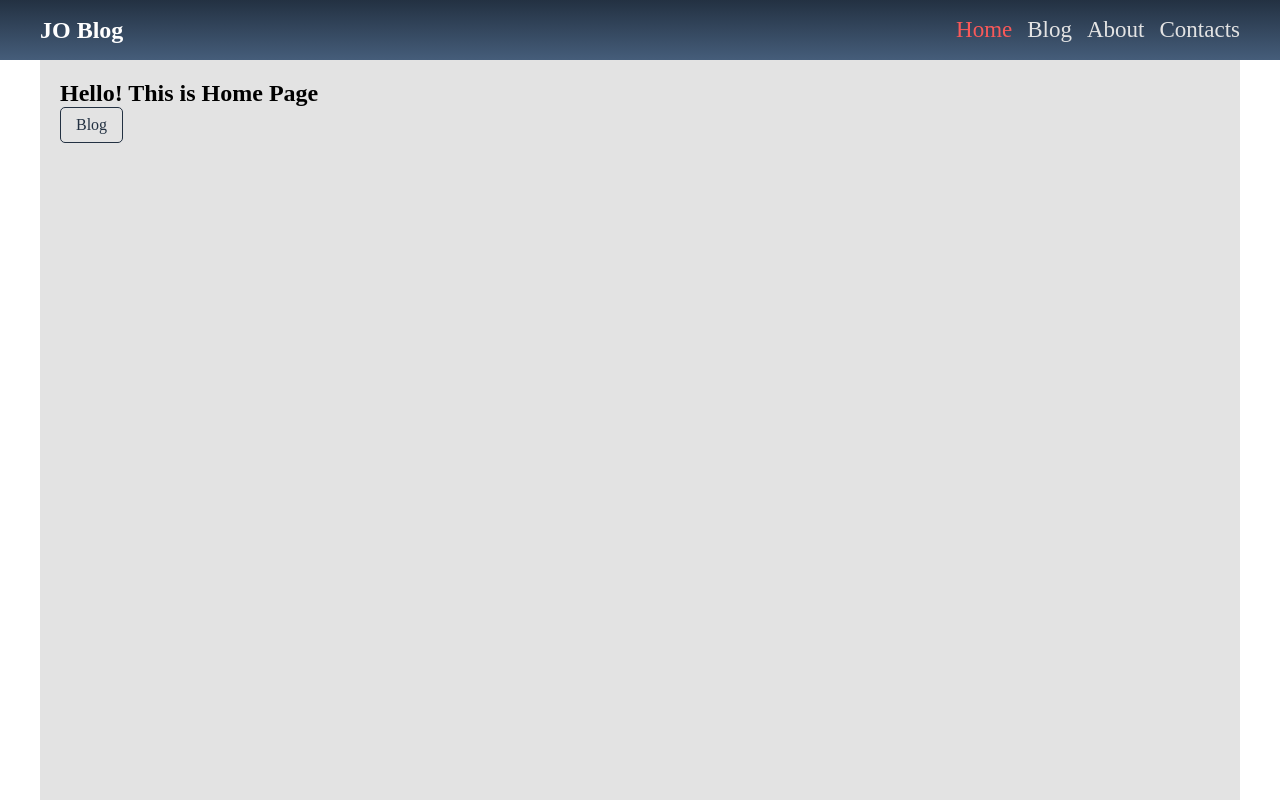
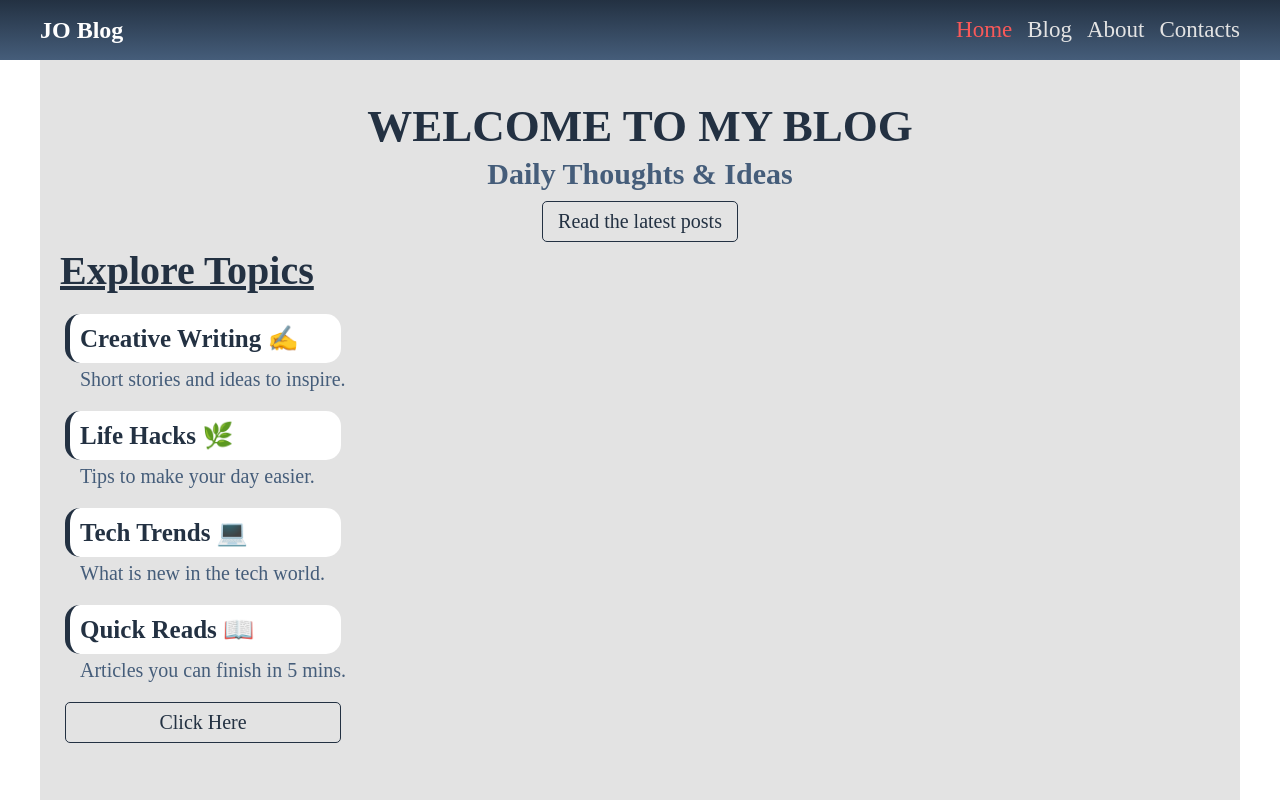
Before and after one commit to JoryAhmedd/JO-Blog22, a Next.js app: page / in a window 1280 px wide. Built offline with nearby package versions, Linux system fonts and the light colour scheme.

Commit message:
add information in the home page

```diff
--- /dev/null
+++ b/src/app/home/SectionOne.jsx
@@ -0,0 +1,11 @@
+import Button from "@/Components/Navbar/UiElements/Button";
+import classes from "./sections.module.css";
+export default function SectionOne() {
+    return (
+        <section className={classes['section']}>
+            <h1 className={classes['title']}>welcome to my blog</h1>
+            <h4 className={classes['description']}>Daily Thoughts & Ideas</h4>
+            <Button href='/blog' className={classes['button']} outline>Read the latest posts</Button>
+        </section>
+    )
+}
--- /dev/null
+++ b/src/app/home/SectionTwo.jsx
@@ -0,0 +1,30 @@
+import Button from "@/Components/Navbar/UiElements/Button";
+import classes from "./sections.module.css";
+export default function SectionTwo() {
+    return(
+        <section className={classes['section2']}>
+        <h2 className={classes['title2']}>Explore Topics</h2>
+        <div>
+            <h3 className={classes['h3']}>Creative Writing ✍️</h3>
+            <p className={classes['p']}>Short stories and ideas to inspire.</p>
+        </div>
+
+        <div>
+            <h3 className={classes['h3']}>Life Hacks 🌿</h3>
+            <p className={classes['p']}>Tips to make your day easier.</p>
+        </div>
+
+        <div>
+            <h3 className={classes['h3']}>Tech Trends 💻</h3>
+            <p className={classes['p']}>What is new in the tech world.</p>
+        </div>
+
+        <div>
+            <h3 className={classes['h3']}>Quick Reads 📖</h3>
+            <p className={classes['p']}>Articles you can finish in 5 mins.</p>
+        </div>
+
+        <Button href='/blog' className={classes['button']} outline>Click Here</Button>
+    </section>
+    )
+}
--- /dev/null
+++ b/src/app/home/sections.module.css
@@ -0,0 +1,54 @@
+.section {
+    display: flex;
+    justify-content: center;
+    align-items: center;
+    flex-direction: column;
+    gap: 5px;
+    margin-top: 20px;
+}
+
+.section2 {
+    display: flex;
+    justify-content: center;
+    flex-direction: column;
+    width: fit-content;
+    gap: 15px;
+}
+
+.title {
+    font-size: 45px;
+    text-transform: uppercase;
+    color: var(--color-one);
+}
+
+.title2 {
+    font-size: 40px;
+    color: var(--color-one);
+    text-decoration: underline;
+}
+
+.description {
+    font-size: 30px;
+    color: var(--color-two);
+}
+
+.button {
+    font-size: 20px;
+    margin: 5px;
+}
+
+.h3 {
+    font-size: 25px;
+    color: var(--color-one);
+    background-color: var(--white);
+    border-left: 5px solid var(--color-one);
+    border-radius: 15px;
+    margin: 5px;
+    padding: 10px;
+}
+
+.p {
+    font-size: 20px;
+    color: var(--color-two);
+    margin-left: 20px;
+}
--- a/src/app/page.jsx
+++ b/src/app/page.jsx
@@ -1,11 +1,19 @@
 import Button from "@/Components/Navbar/UiElements/Button";
+import SectionOne from "./home/SectionOne";
+import SectionTwo from "./home/SectionTwo";
 
 export default function Home() {
   return (
+    <section>
     <div>
-      <h2>Hello! This is Home Page</h2>
+      {/* <h1>Welcome to my blog</h1> */}
       {/* link */}
-      <Button href='/blog' outline>Blog</Button>
     </div>
+
+    <main>
+        <SectionOne />
+        <SectionTwo />
+    </main>
+    </section>
   );
 }
```
